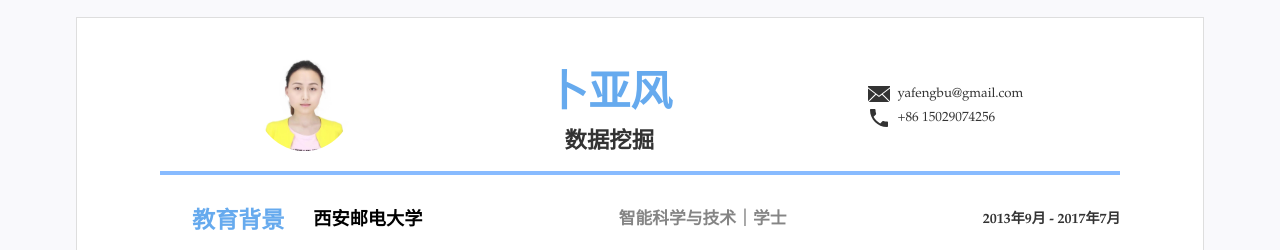
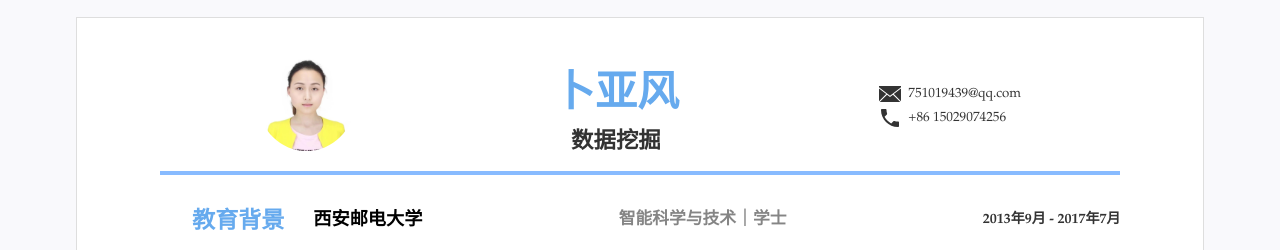
Before and after one commit to kyod-bu/cv, a Jekyll site: the page built from index.html, in a window 1280 px wide. Shown: the top 250 px of the page. Built offline with Jekyll 4.4.1, drawn with Linux system fonts in a browser that asks for light colours.

Commit message:
Update email

```diff
--- a/_data/resume.yml
+++ b/_data/resume.yml
@@ -9,7 +9,8 @@ photo: assets/img/me.jpg #照片可空，不显示
 
 #联系方式
 contact: #联系方式连接等3~5行
-- text: yafengbu@gmail.com #文本内容，另一个邮箱 751019439@qq.com
+# - text: yafengbu@gmail.com #文本内容，另一个邮箱 751019439@qq.com
+- text: 751019439@qq.com
   # href: mailto:yafengbu@gmail.com #链接，无链接则空
   icon: icons/email.svg #图标 svg文件
 - text: +86 15029074256
```
